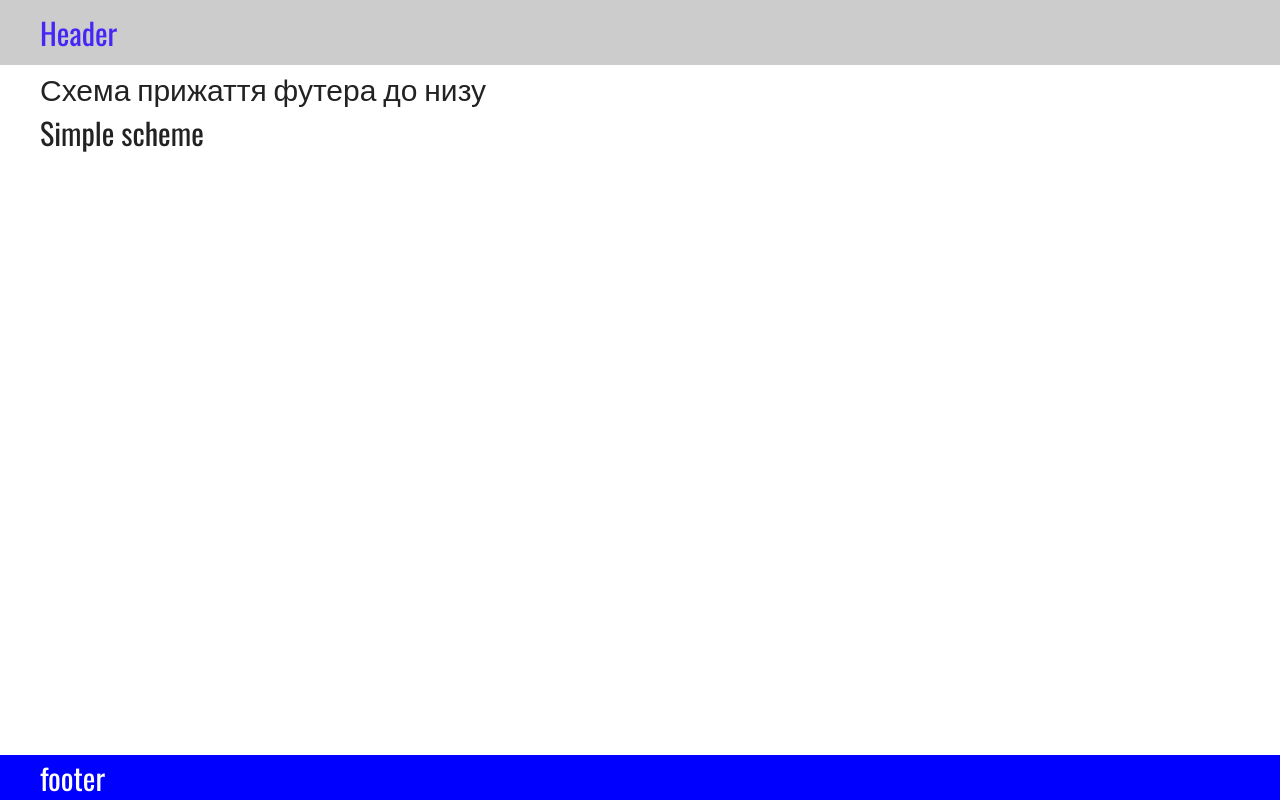
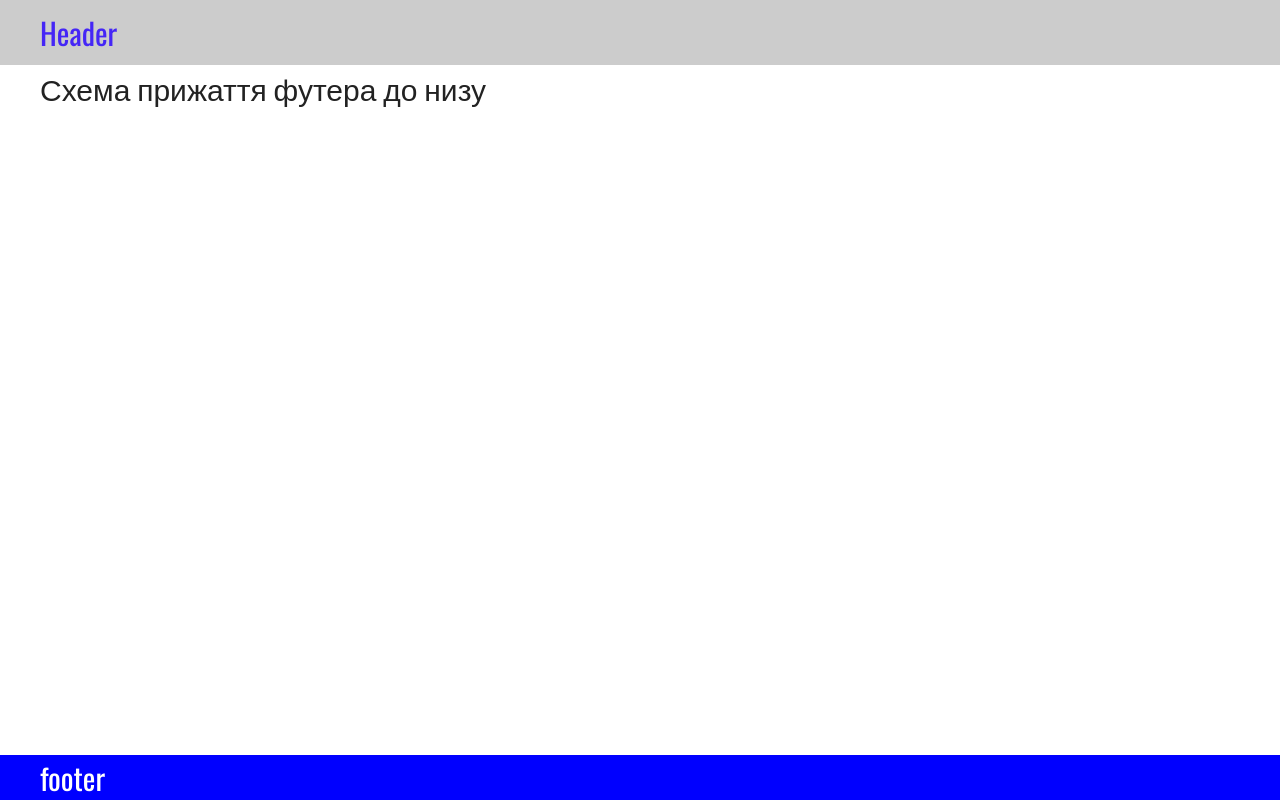
Before and after one commit to dihtyar/startit, a plain HTML site: page index.html in a window 1280 px wide. Drawn offline with nearby package versions, Linux system fonts and the light colour scheme.

Commit message:
Delete second title

```diff
--- a/index.html
+++ b/index.html
@@ -20,7 +20,6 @@
         </header>
         <div class="wrap">
             <h1>Схема прижаття футера до низу</h1>
-            <h2>Simple scheme</h2>
         </div>
     </main>
     <footer class="footer">
```
